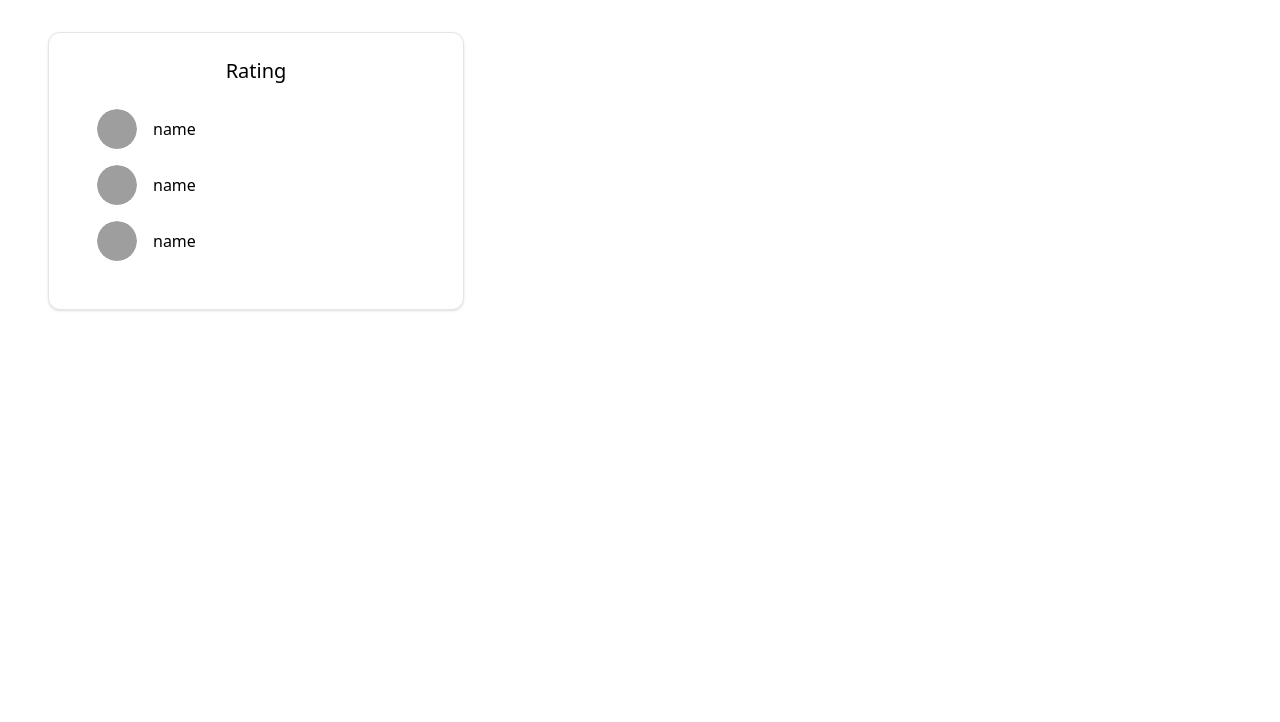
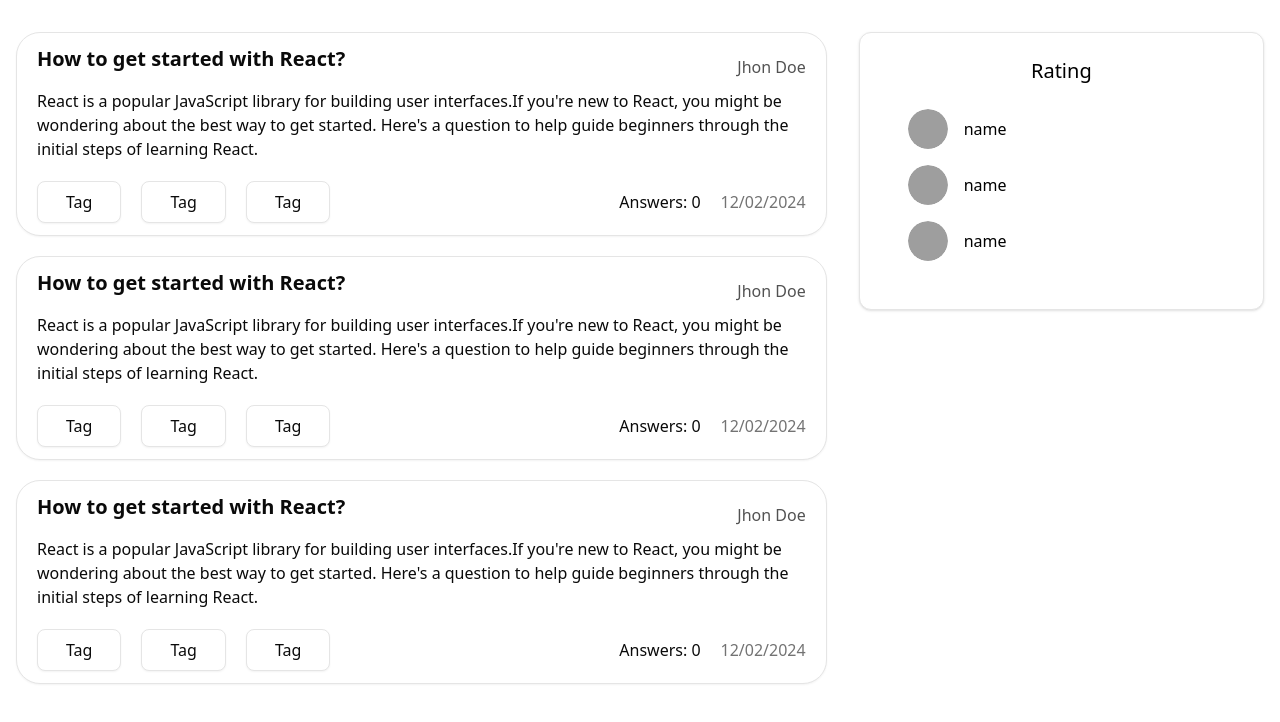
Before and after one commit to dzulia-2005/CrossLab, a React (Vite) app: page /home in a window 1280 px wide. Shown: the top 722 px of the page. Built offline with nearby package versions, Linux system fonts and the light colour scheme; grey boxes are pictures that could not be loaded.

Commit message:
added question cards

```diff
--- a/package.json
+++ b/package.json
@@ -26,7 +26,7 @@
     "react": "^18.3.1",
     "react-dom": "^18.3.1",
     "react-hook-form": "^7.53.2",
-    "react-router-dom": "^6.28.0",
+    "react-router-dom": "^7.0.1",
     "tailwind-merge": "^2.5.5",
     "tailwindcss-animate": "^1.0.7"
   },
--- a/src/pages/home/home.tsx
+++ b/src/pages/home/home.tsx
@@ -1,63 +1,139 @@
-import { Avatar, AvatarImage } from '@/components/ui/avatar'
-import { Card, CardContent, CardHeader } from '@/components/ui/card'
-import React from 'react'
-import image from '../../assets/124599.jpeg'
+import { Avatar, AvatarImage } from "@/components/ui/avatar";
+import { Card, CardContent, CardHeader } from "@/components/ui/card";
+import React from "react";
+import image from "../../assets/124599.jpeg";
+import { NavLink } from "react-router-dom";
 
-const Home:React.FC = () => {
+const Home: React.FC = () => {
+  interface QuestionCard {
+    questionAuthor: string;
+    questionTitle: string;
+    questionDescription: string;
+    questionTags: string[];
+    questionAnswer: number;
+    questionCreateDate: string;
+  }
+  const questionCards: QuestionCard[] = [
+    {
+      questionAuthor: "Jhon Doe",
+      questionTitle: "How to get started with React?",
+      questionDescription:
+        "React is a popular JavaScript library for building user interfaces.If you're new to React, you might be wondering about the best way to get started. Here's a question to help guide beginners through the initial steps of learning React.",
+      questionTags: ["Tag", "Tag", "Tag"],
+      questionAnswer: 0,
+      questionCreateDate: "12/02/2024",
+    },
+    {
+      questionAuthor: "Jhon Doe",
+      questionTitle: "How to get started with React?",
+      questionDescription:
+        "React is a popular JavaScript library for building user interfaces.If you're new to React, you might be wondering about the best way to get started. Here's a question to help guide beginners through the initial steps of learning React.",
+      questionTags: ["Tag", "Tag", "Tag"],
+      questionAnswer: 0,
+      questionCreateDate: "12/02/2024",
+    },
+    {
+      questionAuthor: "Jhon Doe",
+      questionTitle: "How to get started with React?",
+      questionDescription:
+        "React is a popular JavaScript library for building user interfaces.If you're new to React, you might be wondering about the best way to get started. Here's a question to help guide beginners through the initial steps of learning React.",
+      questionTags: ["Tag", "Tag", "Tag"],
+      questionAnswer: 0,
+      questionCreateDate: "12/02/2024",
+    },
+  ];
   return (
-    <div className='px-4 py-8 flex-grow'>
-        <div className='mx-auto flex flex-col md:flex-row gap-8'>
-            <section>
+    <div className="px-4 py-8 flex-grow">
+      <div className="mx-auto flex flex-col md:flex-row gap-8">
+        <section className="md:w-2/3 flex flex-col gap-5">
           {/* აქ უნდა იყოს ქარდები  */}
+
+          {questionCards.map((question, index) => (
+            <NavLink to="/question-page">
+              <Card key={index} className="py-3 px-5 rounded-3xl">
+                <div className="flex justify-between items-center">
+                  <h2 className="font-bold text-xl mb-4">
+                    {question.questionTitle}
+                  </h2>
+                  <span className="text-neutral-600">
+                    {question.questionAuthor}
+                  </span>
+                </div>
+                <p>{question.questionDescription}</p>
+                <div className="flex justify-between items-center mt-5">
+                  <div className="flex gap-5">
+                    {question.questionTags.map((item, index) => (
+                      <Card className="text-center px-7 py-2 " key={index}>
+                        {item}
+                      </Card>
+                    ))}
+                  </div>
+                  <div className="flex gap-5">
+                    <span>Answers: {question.questionAnswer}</span>
+                    <span className="text-neutral-500">
+                      {question.questionCreateDate}
+                    </span>
+                  </div>
+                </div>
+              </Card>
+            </NavLink>
+          ))}
         </section>
         <aside className="md:w-1/3 space-y-8">
           <Card className="rounded-xl border text-card-foreground shadow">
             <CardHeader>
-                <div className='text-center text-xl'>Rating</div>
+              <div className="text-center text-xl">Rating</div>
             </CardHeader>
             <CardContent>
               <div className="p-6 pt-0">
                 <ul className="space-y-4">
-
                   <li>
                     <div className="flex items-center">
-                                <span >
-                                  <Avatar >
-                                    <AvatarImage className="rounded-full h-10 w-10" src={image}/>
+                      <span>
+                        <Avatar>
+                          <AvatarImage
+                            className="rounded-full h-10 w-10"
+                            src={image}
+                          />
                         </Avatar>
                       </span>
                       <div className="ml-4">
-                                    <div className="p-0" >name</div>
+                        <div className="p-0">name</div>
                       </div>
                     </div>
                   </li>
 
                   <li>
                     <div className="flex items-center">
-                                <span >
-                                  <Avatar >
-                                    <AvatarImage className="rounded-full h-10 w-10" src={image}/>
+                      <span>
+                        <Avatar>
+                          <AvatarImage
+                            className="rounded-full h-10 w-10"
+                            src={image}
+                          />
                         </Avatar>
                       </span>
                       <div className="ml-4">
-                                    <div className="p-0" >name</div>
+                        <div className="p-0">name</div>
                       </div>
                     </div>
                   </li>
 
                   <li>
                     <div className="flex items-center">
-                                <span >
-                                  <Avatar >
-                                    <AvatarImage className="rounded-full h-10 w-10" src={image}/>
+                      <span>
+                        <Avatar>
+                          <AvatarImage
+                            className="rounded-full h-10 w-10"
+                            src={image}
+                          />
                         </Avatar>
                       </span>
                       <div className="ml-4">
-                                    <div className="p-0" >name</div>
+                        <div className="p-0">name</div>
                       </div>
                     </div>
                   </li>
-
                 </ul>
               </div>
             </CardContent>
@@ -65,7 +141,7 @@ const Home:React.FC = () => {
         </aside>
       </div>
     </div>
-  )
-}
+  );
+};
 
-export default Home
+export default Home;
```
Also changed, not shown: 1 other file (tests, documents, lock files or other folders). Lines whose indentation alone changed are shown as unchanged.
